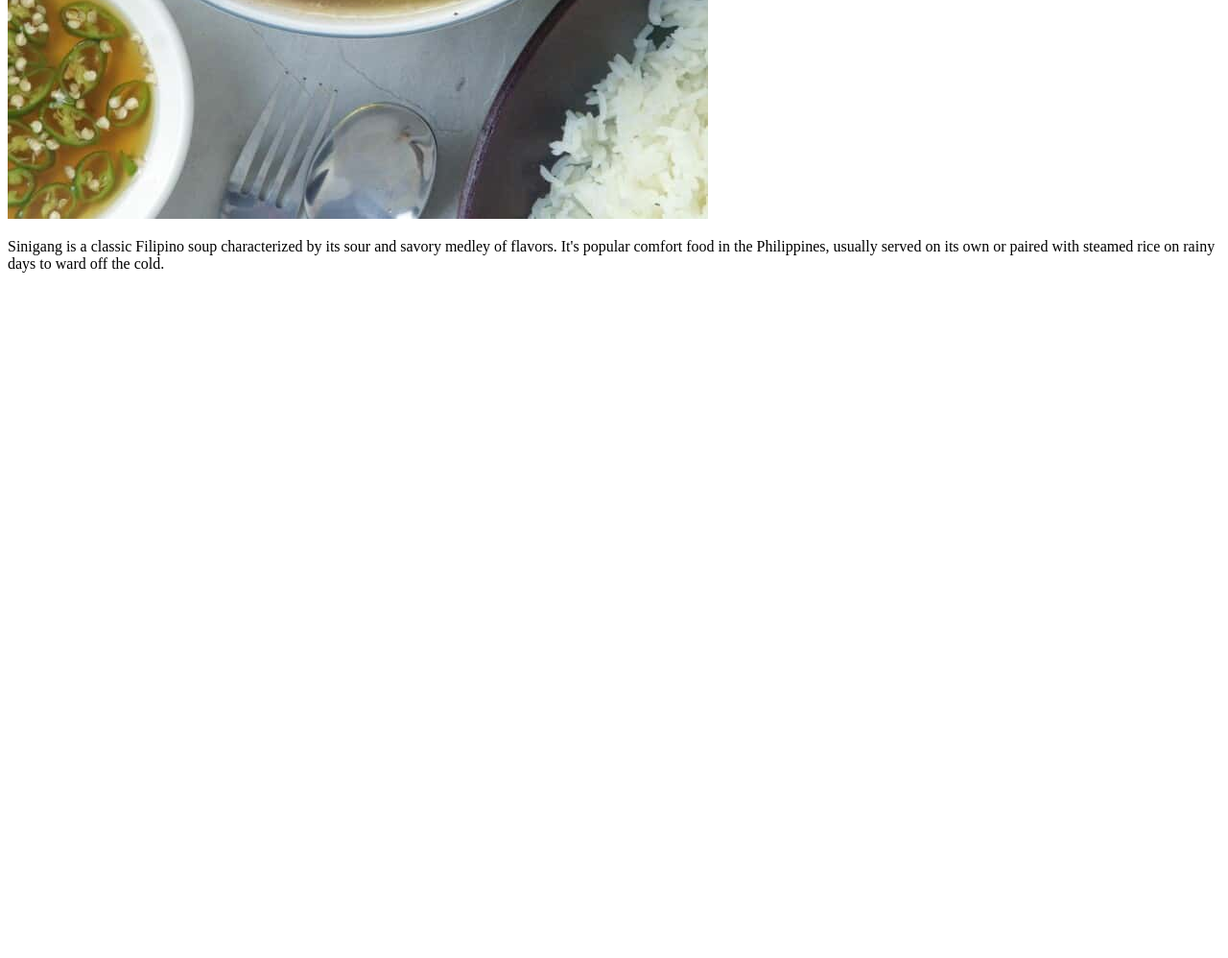
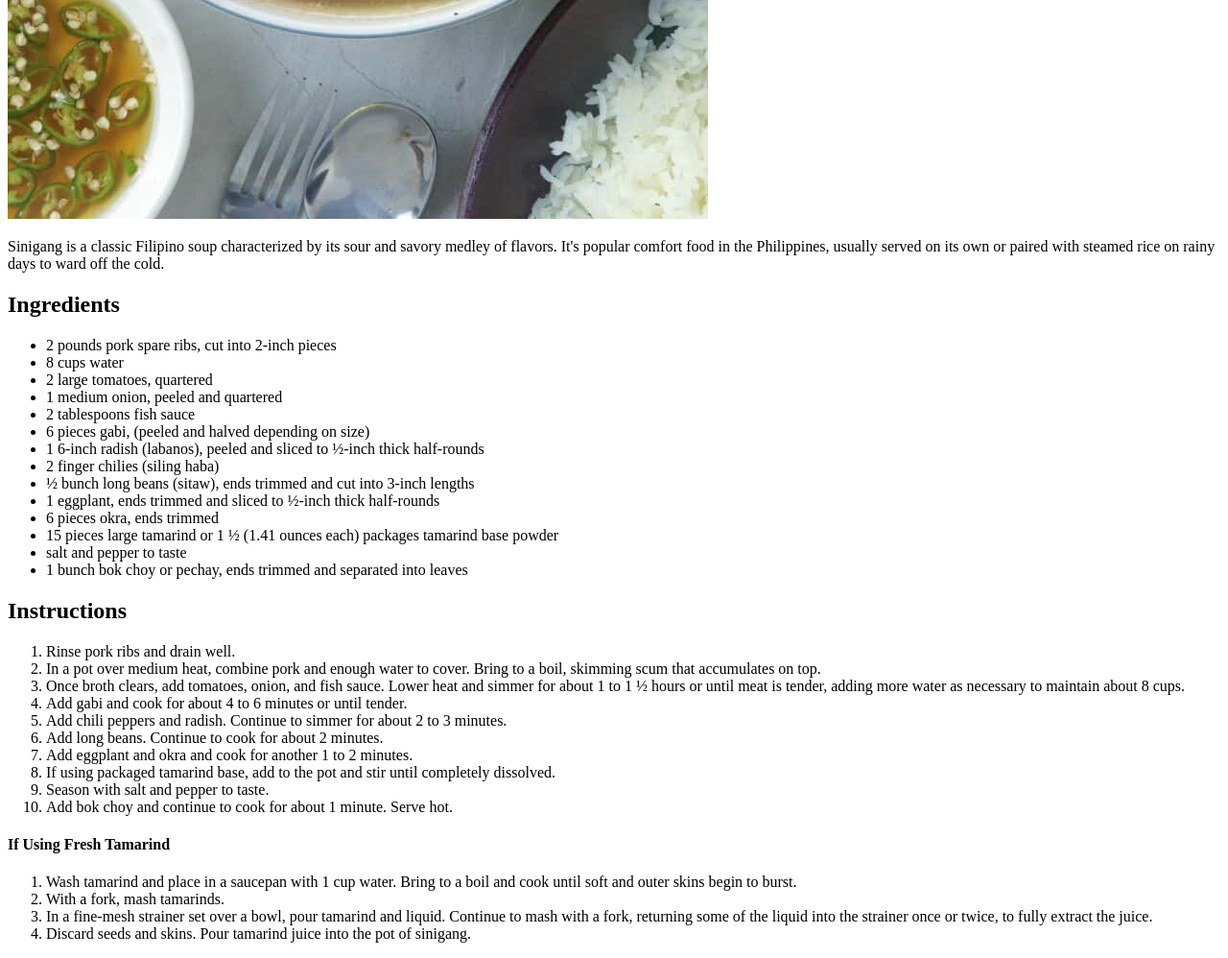
Before and after one commit to cjroma0199/odin-recipes, a plain HTML site: page recipes/sinigang.html in a window 1280 px wide. Shown: the part 825-1823 px from the top of the page at 96% size. Before the commit the page ends 1125 px from the top, so only its background shows below. Drawn offline with Linux system fonts and the light colour scheme.

Commit message:
Add ingredients and instructions to each recipes

```diff
--- a/recipes/sinigang.html
+++ b/recipes/sinigang.html
@@ -10,5 +10,45 @@
     <img src="../images/sinigang.jpg" alt="Sinigang na Baboy">
     <p>Sinigang is a classic Filipino soup characterized by its sour and savory medley of flavors. It's popular comfort food in the Philippines,  usually served on its own or paired with steamed rice on rainy days to ward off the cold.
     </p>
+
+    <h2>Ingredients</h2>
+    <ul>
+      <li>2 pounds pork spare ribs, cut into 2-inch pieces</li>
+      <li>8 cups water</li>
+      <li>2 large tomatoes, quartered</li>
+      <li>1 medium onion, peeled and quartered</li>
+      <li>2 tablespoons fish sauce</li>
+      <li>6 pieces gabi, (peeled and halved depending on size)</li>
+      <li>1 6-inch radish (labanos), peeled and sliced to ½-inch thick half-rounds</li>
+      <li>2 finger chilies (siling haba)</li>
+      <li>½ bunch long beans (sitaw), ends trimmed and cut into 3-inch lengths</li>
+      <li>1 eggplant, ends trimmed and sliced to ½-inch thick half-rounds</li>
+      <li>6 pieces okra, ends trimmed</li>
+      <li>15 pieces large tamarind or 1 ½ (1.41 ounces each) packages tamarind base powder</li>
+      <li>salt and pepper to taste</li>
+      <li>1 bunch bok choy or pechay, ends trimmed and separated into leaves</li>
+    </ul>
+
+    <h2>Instructions</h2>
+    <ol>
+      <li>Rinse pork ribs and drain well.</li>
+      <li>In a pot over medium heat, combine pork and enough water to cover. Bring to a boil, skimming scum that accumulates on top.</li>
+      <li>Once broth clears, add tomatoes, onion, and fish sauce. Lower heat and simmer for about 1 to 1 ½ hours or until meat is tender, adding more water as necessary to maintain about 8 cups.</li>
+      <li>Add gabi and cook for about 4 to 6 minutes or until tender.</li>
+      <li>Add chili peppers and radish. Continue to simmer for about 2 to 3 minutes.</li>
+      <li>Add long beans. Continue to cook for about 2 minutes.</li>
+      <li>Add eggplant and okra and cook for another 1 to 2 minutes.</li>
+      <li>If using packaged tamarind base, add to the pot and stir until completely dissolved.</li>
+      <li>Season with salt and pepper to taste.</li>
+      <li>Add bok choy and continue to cook for about 1 minute. Serve hot.</li>
+    </ol>
+
+    <h4>If Using Fresh Tamarind</h4>
+    <ol>
+      <li>Wash tamarind and place in a saucepan with 1 cup water. Bring to a boil and cook until soft and outer skins begin to burst.</li>
+      <li>With a fork, mash tamarinds.</li>
+      <li>In a fine-mesh strainer set over a bowl, pour tamarind and liquid. Continue to mash with a fork, returning some of the liquid into the strainer once or twice, to fully extract the juice.</li>
+      <li>Discard seeds and skins. Pour tamarind juice into the pot of sinigang.</li>
+    </ol>
   </body>
 </html>
```
Also changed, not shown: index.html (+4 -3 lines), recipes/adobo.html (+24 -0 lines), recipes/tinola.html (+32 -0 lines), images/eating.gif (added).
